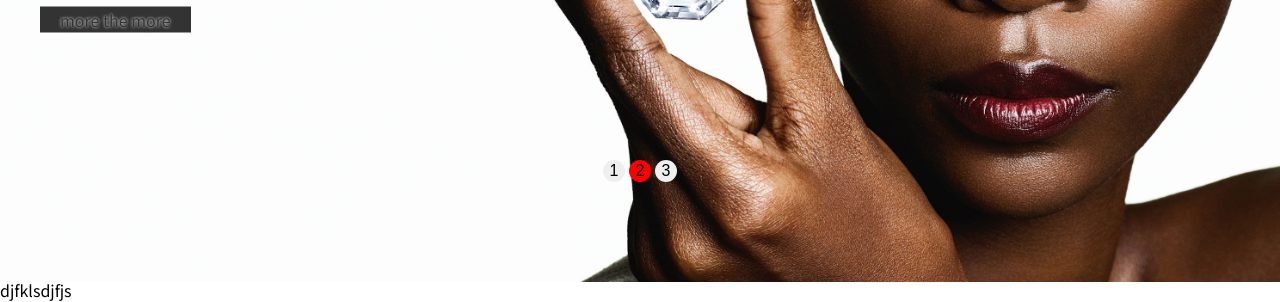
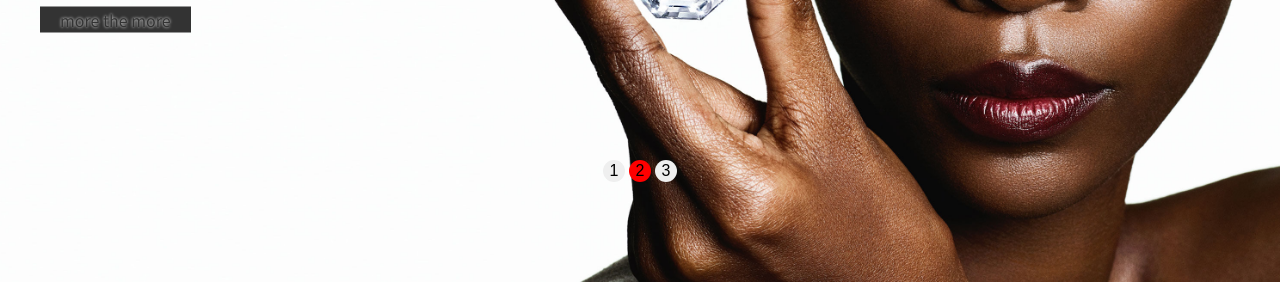
Before and after one commit to seo0033/seo0033, a plain HTML site: page trn02/index.html in a window 1280 px wide. Shown: the part 534-836 px from the top of the page. Drawn offline with Linux system fonts and the light colour scheme; some icons are missing.

Commit message:
20220620

```diff
--- a/trn02/index.html
+++ b/trn02/index.html
@@ -100,7 +100,7 @@
         </main>
 
         <footer id="footer">
-djfklsdjfjs
+
         </footer>
     </div>
 
```
